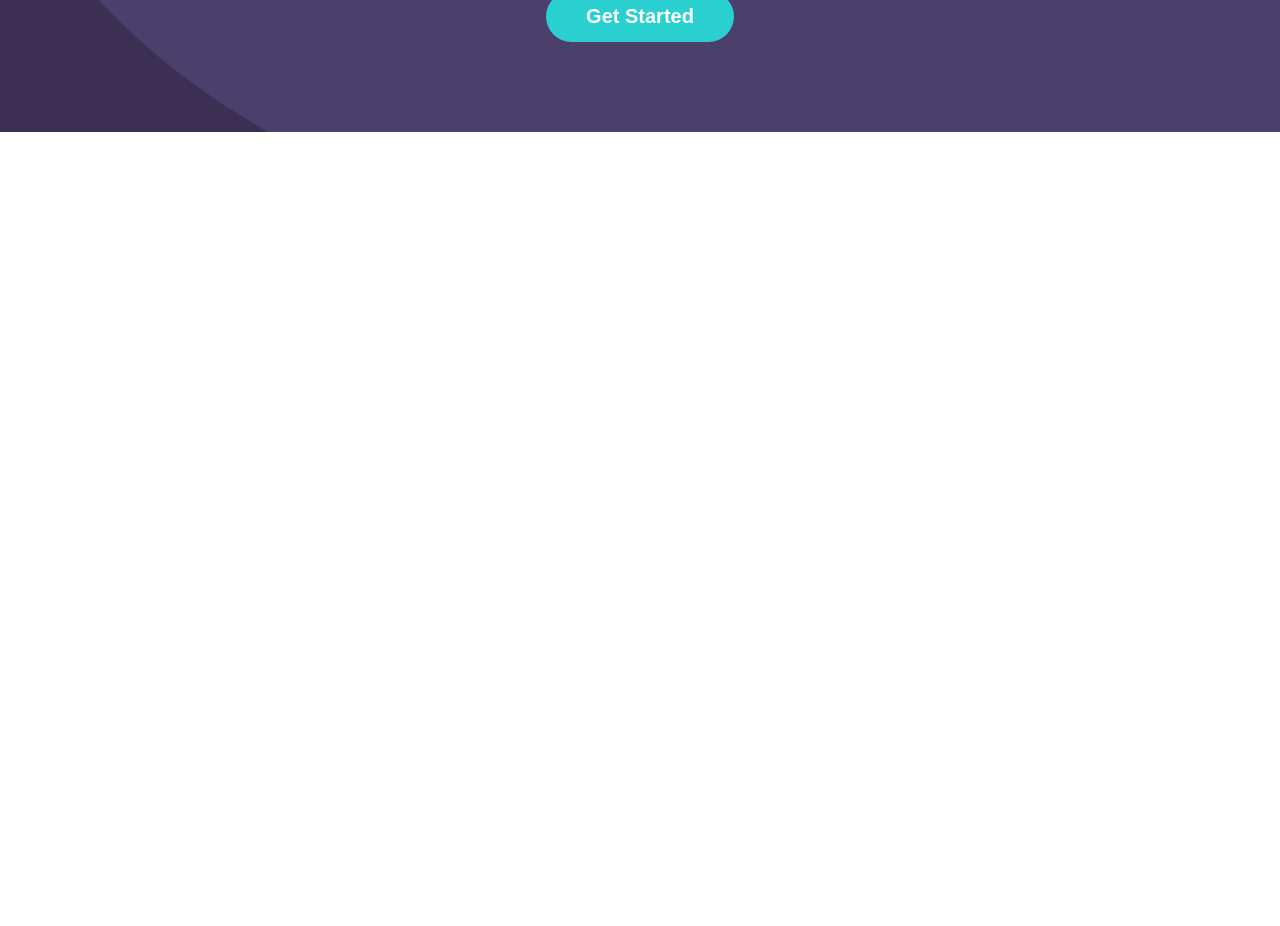
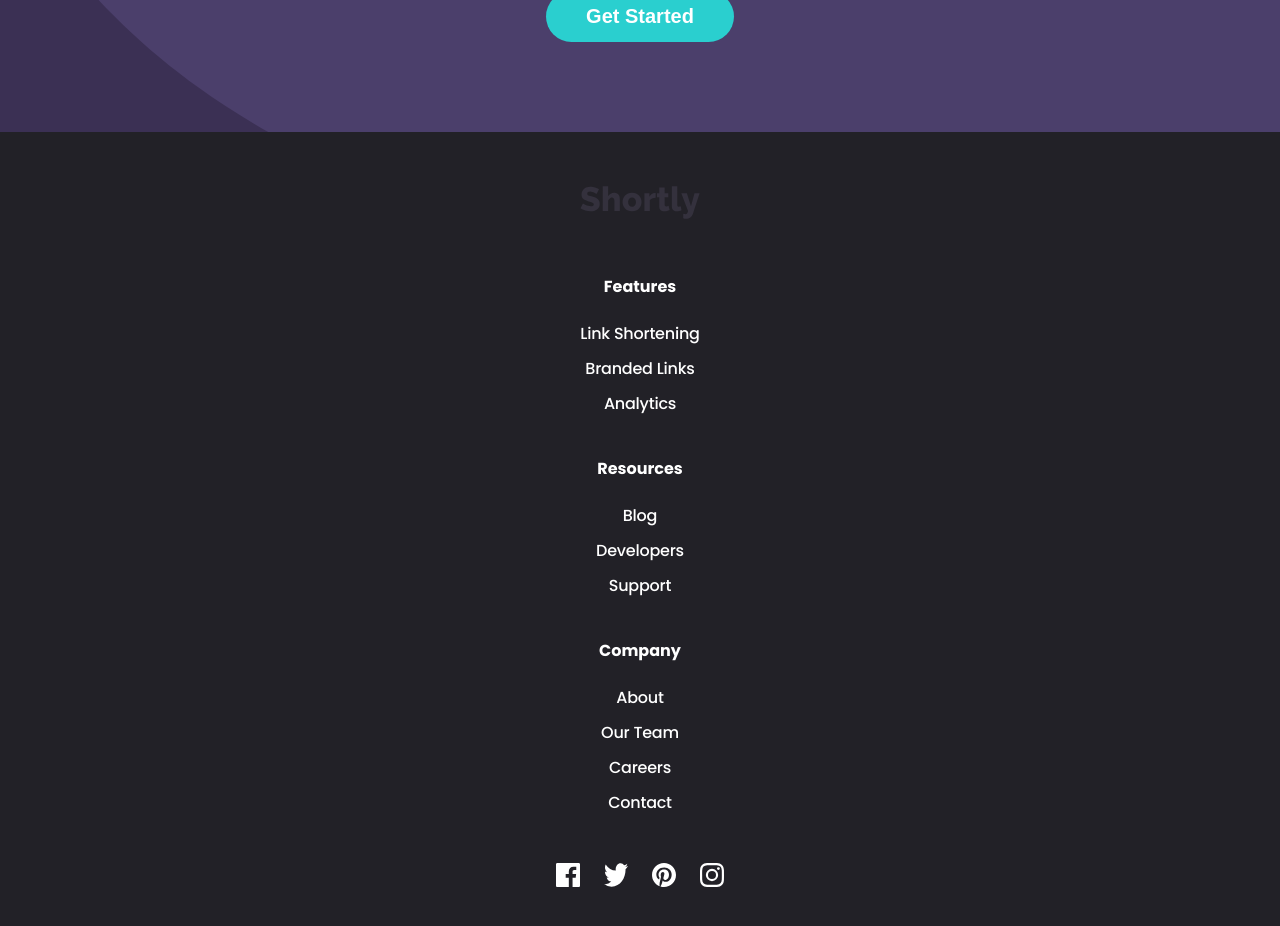
Before and after one commit to BreakingDev24/url-shortening-api-landing-page, a React (Vite) app: page / in a window 1280 px wide. Shown: the part 2200-3126 px from the top of the page. Before the commit the page ends 2332 px from the top, so only its background shows below. Built offline with nearby package versions, Linux system fonts and the light colour scheme.

Commit message:
feat(App): add Footer component to main layout
- Integrated Footer component into the main application layout.
- Ensures consistent design and navigation across the application.

```diff
--- a/src/App.tsx
+++ b/src/App.tsx
@@ -3,6 +3,7 @@ import Header from "./components/Header/Header";
 import Hero from "./components/Hero/Hero";
 import About from "./components/About/About";
 import CallToAction from "./components/CallToAction/CalltoAction";
+import Footer from "./components/Footer/Footer";
 
 function App() {
   return (
@@ -13,6 +14,7 @@ function App() {
         <About></About>
         <CallToAction></CallToAction>
       </main>
+      <Footer></Footer>
     </>
   );
 }
```
